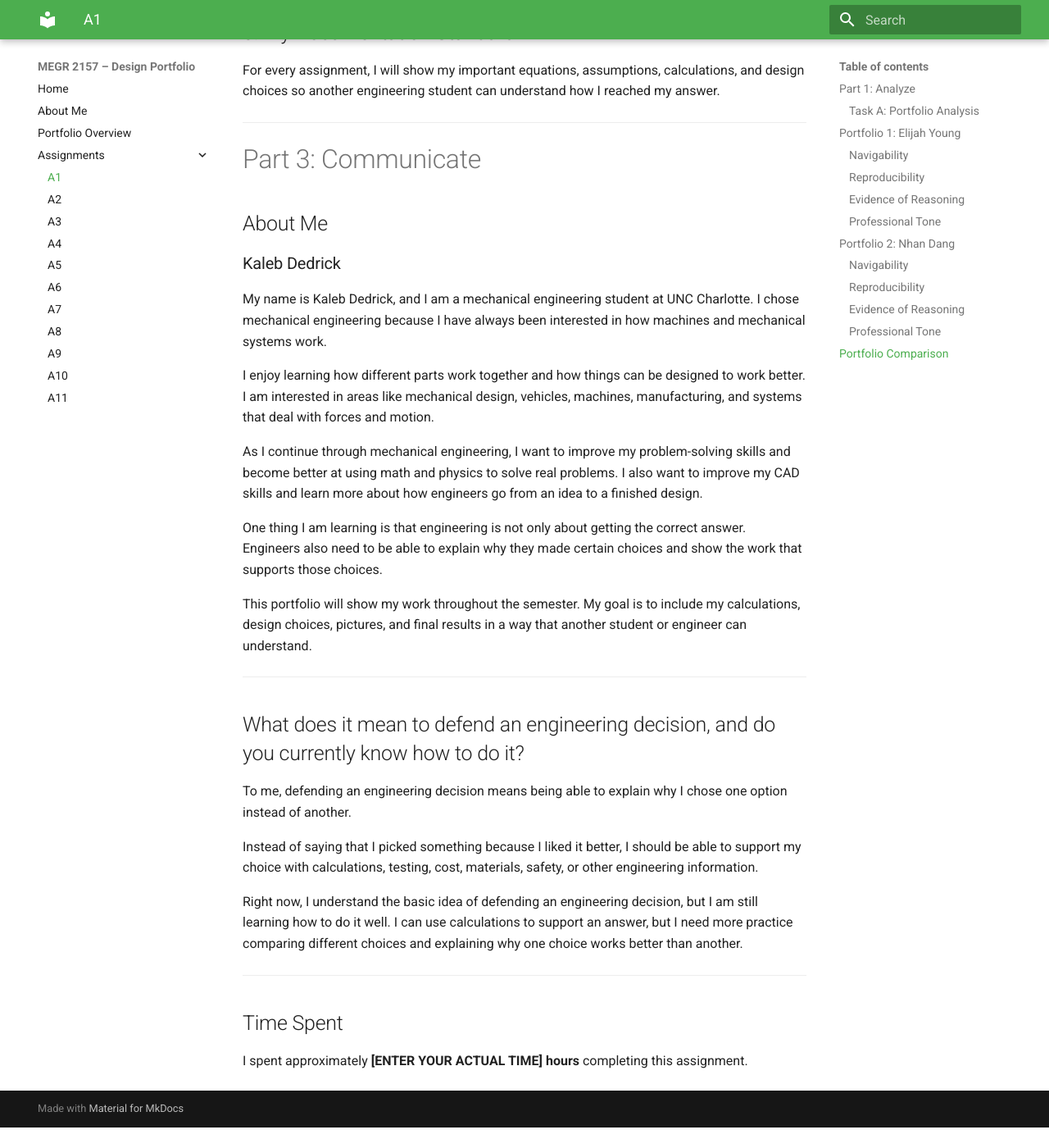
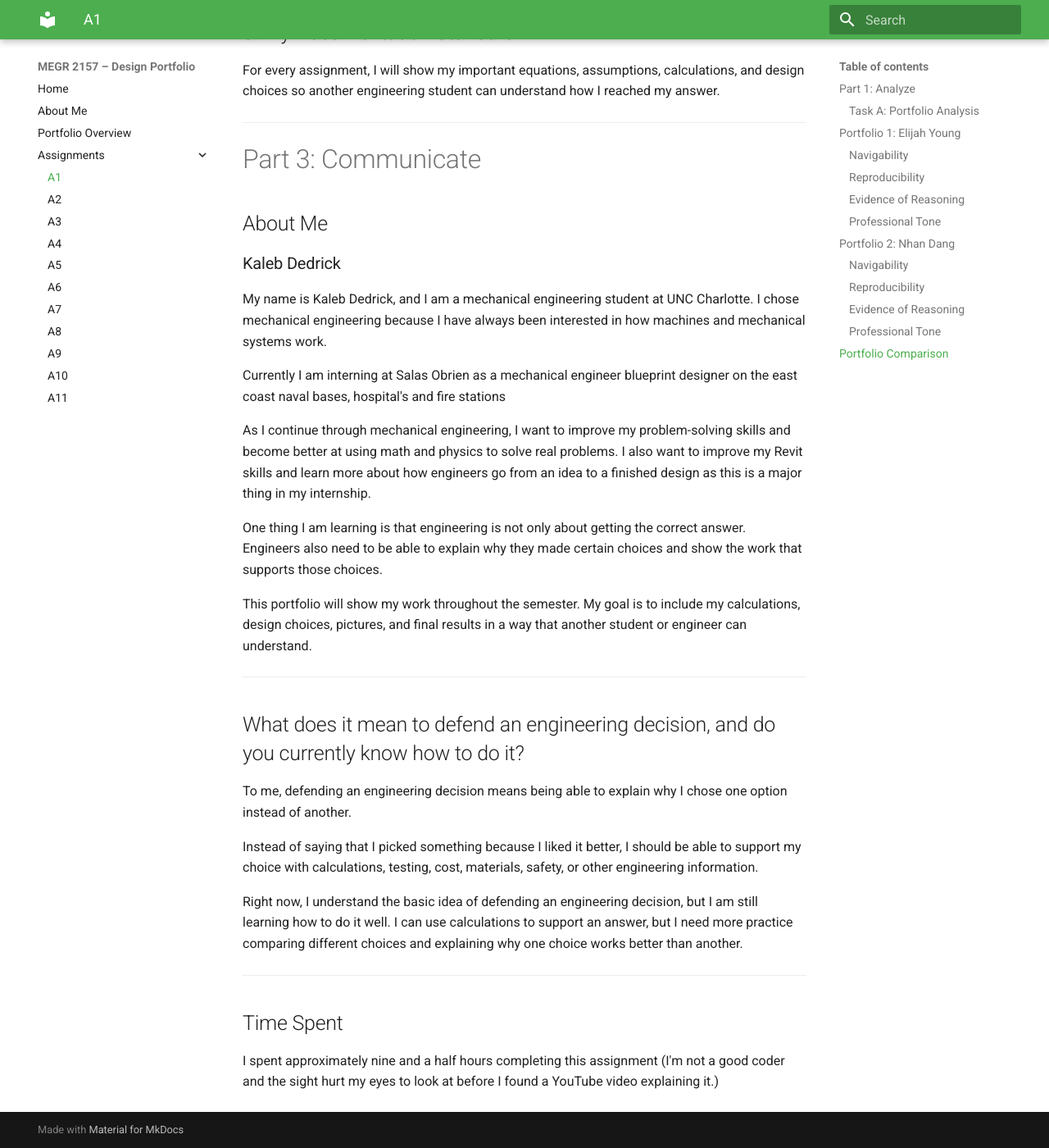
Before and after one commit to kdedrick123/MEGR-portfolio-, an MkDocs documentation site: the page built from docs/assignments/A01/index.md, in a window 1280 px wide and 1400 px high, scrolled down 6372 px. Shown: the whole window at 82% size. Built offline with MkDocs 1.6.1 and Material for MkDocs 9.7.7, drawn with Linux system fonts in a browser that asks for light colours; before the commit the page ends 7747 px from its top, so only the background shows below that.

Commit message:
Revise personal introduction and time spent details
Updated personal introduction and internship details. Revised time spent description.

```diff
--- a/docs/assignments/A01/index.md
+++ b/docs/assignments/A01/index.md
@@ -234,9 +234,9 @@ For every assignment, I will show my important equations, assumptions, calculati
 
 My name is Kaleb Dedrick, and I am a mechanical engineering student at UNC Charlotte. I chose mechanical engineering because I have always been interested in how machines and mechanical systems work.
 
-I enjoy learning how different parts work together and how things can be designed to work better. I am interested in areas like mechanical design, vehicles, machines, manufacturing, and systems that deal with forces and motion.
+Currently I am interning at Salas Obrien as a mechanical engineer blueprint designer on the east coast naval bases, hospital's and fire stations
 
-As I continue through mechanical engineering, I want to improve my problem-solving skills and become better at using math and physics to solve real problems. I also want to improve my CAD skills and learn more about how engineers go from an idea to a finished design.
+As I continue through mechanical engineering, I want to improve my problem-solving skills and become better at using math and physics to solve real problems. I also want to improve my Revit skills and learn more about how engineers go from an idea to a finished design as this is a major thing in my internship.
 
 One thing I am learning is that engineering is not only about getting the correct answer. Engineers also need to be able to explain why they made certain choices and show the work that supports those choices.
 
@@ -256,4 +256,4 @@ Right now, I understand the basic idea of defending an engineering decision, but
 
 ## Time Spent
 
-I spent approximately **[ENTER YOUR ACTUAL TIME] hours** completing this assignment.
+I spent approximately nine and a half hours completing this assignment (I'm not a good coder and the sight hurt my eyes to look at before I found a YouTube video explaining it.)
```
